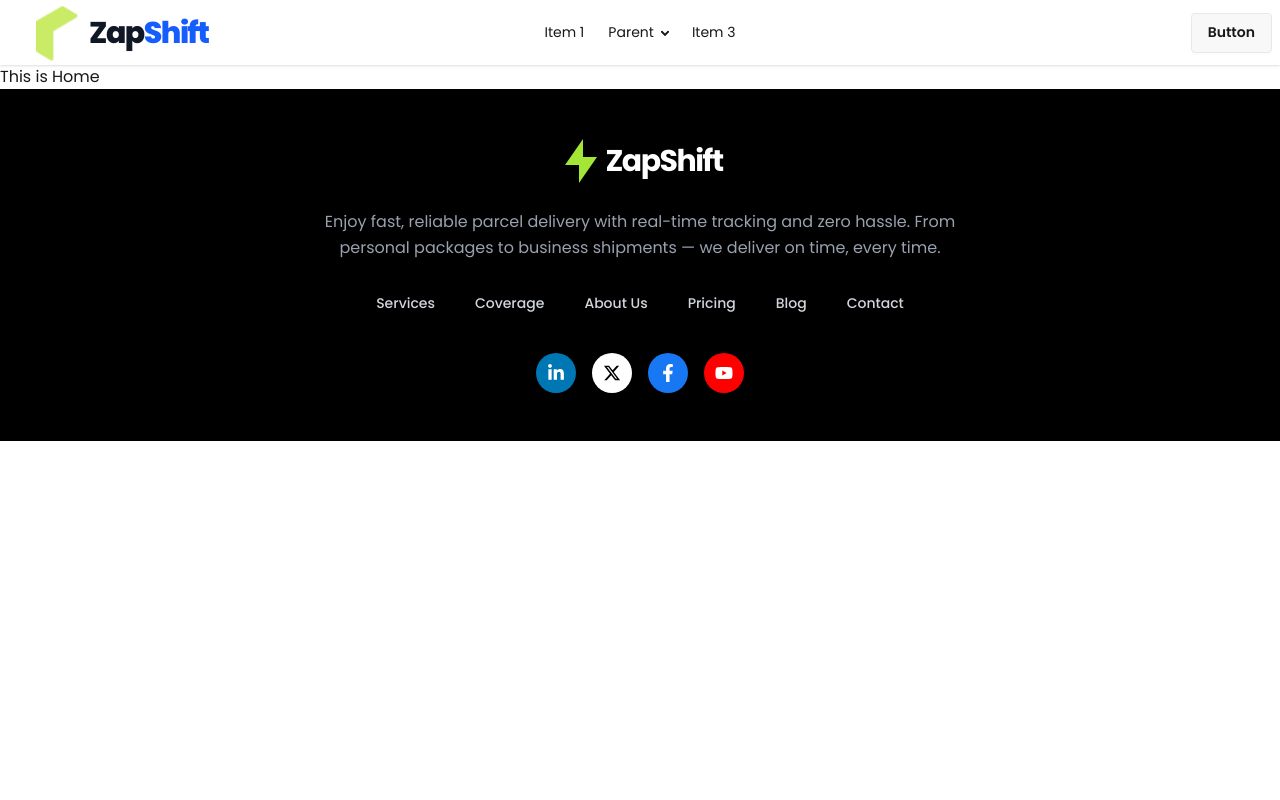
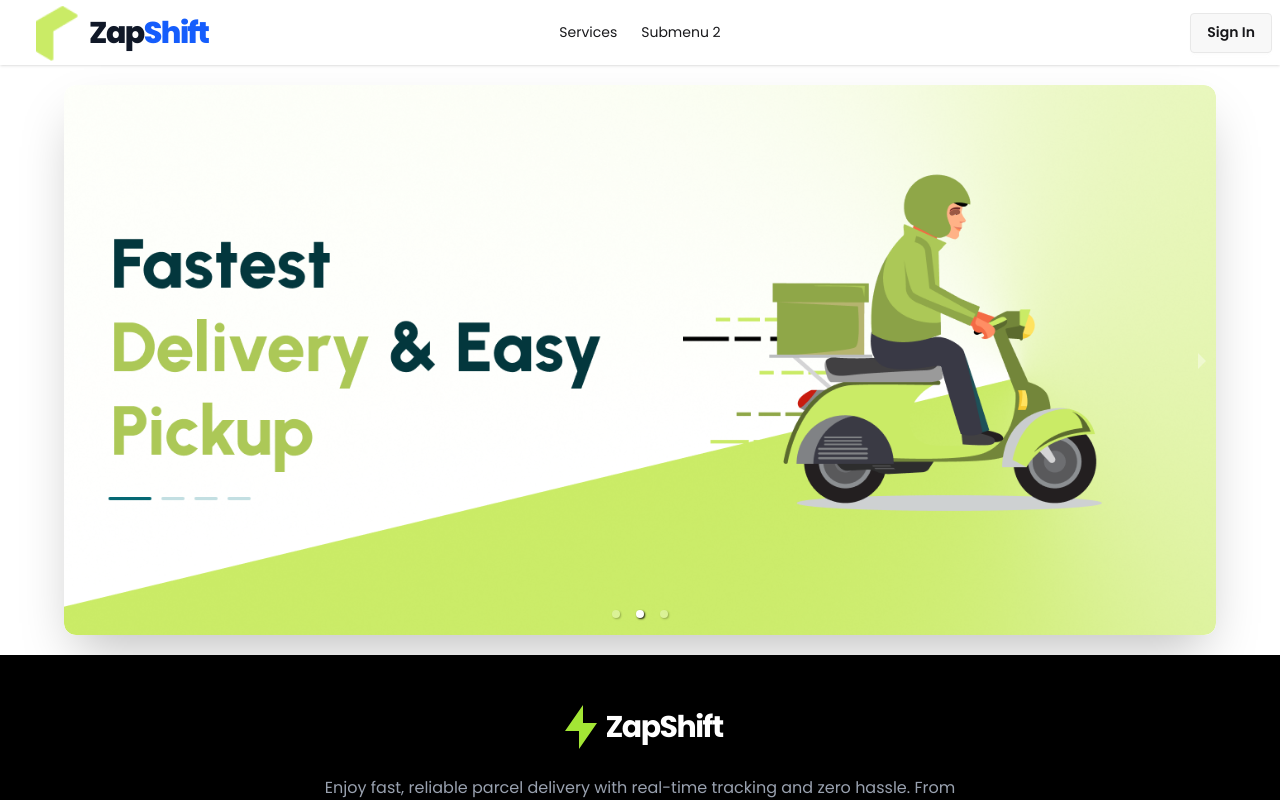
Before and after one commit to md-tahmid-hasan-golap/ZapShift_Client, a React (Vite) app: page / in a window 1280 px wide. Shown: the top 800 px of the page. Built offline with nearby package versions, Linux system fonts and the light colour scheme.

Commit message:
add a banner

```diff
--- a/package.json
+++ b/package.json
@@ -14,6 +14,7 @@
     "react": "^19.2.4",
     "react-dom": "^19.2.4",
     "react-icons": "^5.6.0",
+    "react-responsive-carousel": "^3.2.23",
     "react-router": "^7.13.2",
     "tailwindcss": "^4.2.2"
   },
--- /dev/null
+++ b/src/Components/Banner.jsx
@@ -0,0 +1,54 @@
+import React from "react";
+import { Carousel } from "react-responsive-carousel";
+import "react-responsive-carousel/lib/styles/carousel.min.css";
+import banner1 from "../../src/assets/banner/banner1.png";
+import banner2 from "../../src/assets/banner/banner2.png";
+import banner3 from "../../src/assets/banner/banner3.png";
+
+const Banner = () => {
+  return (
+    <div className="max-w-[1440px] mx-auto px-4 md:px-0">
+      <Carousel
+        className="my-5 rounded-xl overflow-hidden shadow-2xl"
+        autoPlay={true}
+        infiniteLoop={true}
+        showStatus={false}
+        showThumbs={false} // Thumbnails bondho korar jonno
+        interval={4000} // 4 second por por slide hobe
+        transitionTime={800} // Slide transition-er smoothness
+        stopOnHover={false} // Hover korleo jeno cholte thake
+        swipeable={true} // Mobile swipe feature
+        emulateTouch={true} // Mouse diyeo swipe kora jabe
+      >
+        {/* Banner 1 */}
+        <div className="h-[250px] md:h-[450px] lg:h-[550px]">
+          <img
+            src={banner1}
+            className="h-full w-full object-cover rounded-xl"
+            alt="Banner 1"
+          />
+        </div>
+
+        {/* Banner 2 */}
+        <div className="h-[250px] md:h-[450px] lg:h-[550px]">
+          <img
+            src={banner2}
+            className="h-full w-full object-cover rounded-xl"
+            alt="Banner 2"
+          />
+        </div>
+
+        {/* Banner 3 */}
+        <div className="h-[250px] md:h-[450px] lg:h-[550px]">
+          <img
+            src={banner3}
+            className="h-full w-full object-cover rounded-xl"
+            alt="Banner 3"
+          />
+        </div>
+      </Carousel>
+    </div>
+  );
+};
+
+export default Banner;
--- a/src/Components/Home.jsx
+++ b/src/Components/Home.jsx
@@ -1,9 +1,10 @@
 import React from "react";
+import Banner from "./Banner";
 
 const Home = () => {
   return (
-    <div>
-      <h2>This is Home</h2>
+    <div className="max-w-6xl mx-auto">
+      <Banner></Banner>
     </div>
   );
 };
--- a/src/Components/Navbar.jsx
+++ b/src/Components/Navbar.jsx
@@ -1,7 +1,18 @@
 import React from "react";
 import Logo from "./Logo";
+import { NavLink } from "react-router";
 
 const Navbar = () => {
+  const links = (
+    <>
+      <li>
+        <NavLink to="/services">Services</NavLink>
+      </li>
+      <li>
+        <a>Submenu 2</a>
+      </li>
+    </>
+  );
   return (
     <div className="navbar bg-base-100 shadow-sm">
       <div className="navbar-start">
@@ -27,23 +38,7 @@ const Navbar = () => {
             tabIndex="-1"
             className="menu menu-sm dropdown-content bg-base-100 rounded-box z-1 mt-3 w-52 p-2 shadow"
           >
-            <li>
-              <a>Item 1</a>
-            </li>
-            <li>
-              <a>Parent</a>
-              <ul className="p-2">
-                <li>
-                  <a>Submenu 1</a>
-                </li>
-                <li>
-                  <a>Submenu 2</a>
-                </li>
-              </ul>
-            </li>
-            <li>
-              <a>Item 3</a>
-            </li>
+            {links}
           </ul>
         </div>
         <a className="btn btn-ghost text-xl">
@@ -51,30 +46,12 @@ const Navbar = () => {
         </a>
       </div>
       <div className="navbar-center hidden lg:flex">
-        <ul className="menu menu-horizontal px-1">
-          <li>
-            <a>Item 1</a>
-          </li>
-          <li>
-            <details>
-              <summary>Parent</summary>
-              <ul className="p-2 bg-base-100 w-40 z-1">
-                <li>
-                  <a>Submenu 1</a>
-                </li>
-                <li>
-                  <a>Submenu 2</a>
-                </li>
-              </ul>
-            </details>
-          </li>
-          <li>
-            <a>Item 3</a>
-          </li>
-        </ul>
+        <ul className="menu menu-horizontal px-1">{links}</ul>
       </div>
       <div className="navbar-end">
-        <a className="btn">Button</a>
+        <NavLink to="/login" className="btn">
+          Sign In
+        </NavLink>
       </div>
     </div>
   );
```
Also changed, not shown: 1 other file (tests, documents, lock files or other folders).
